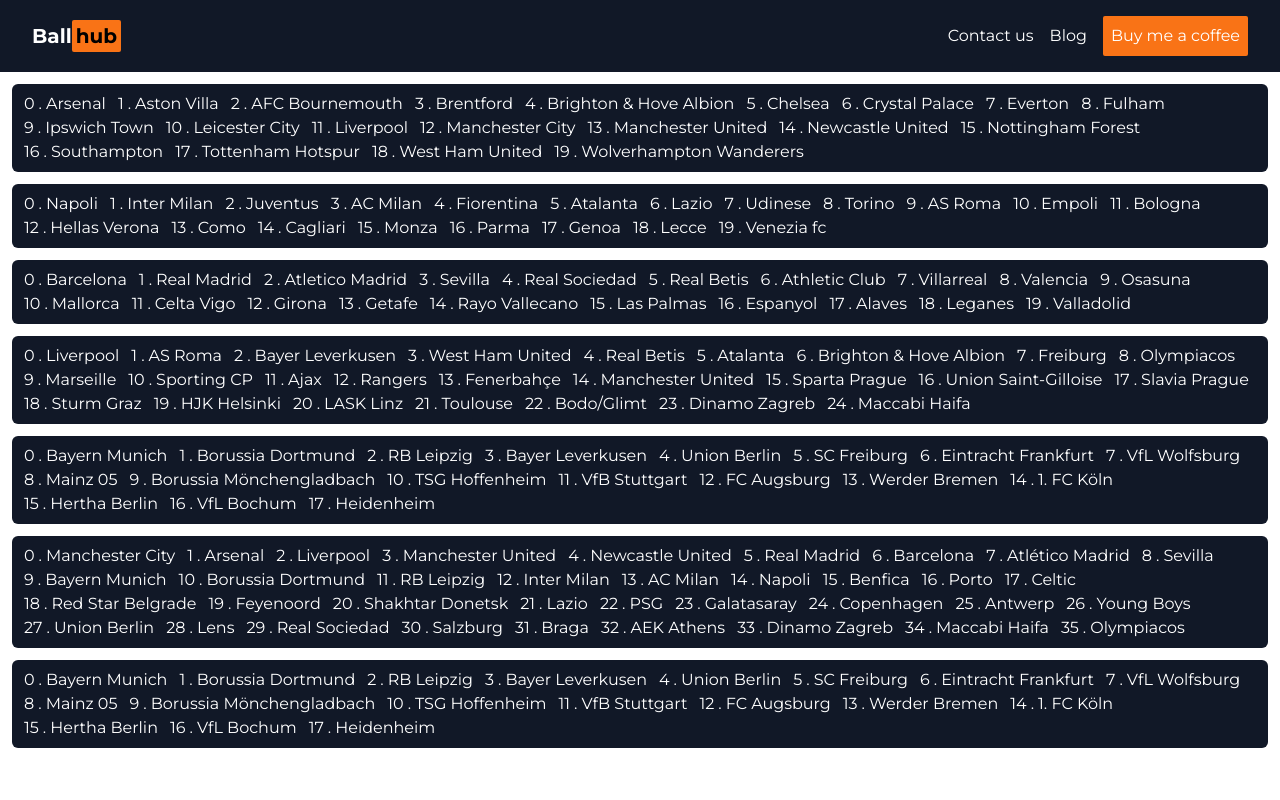
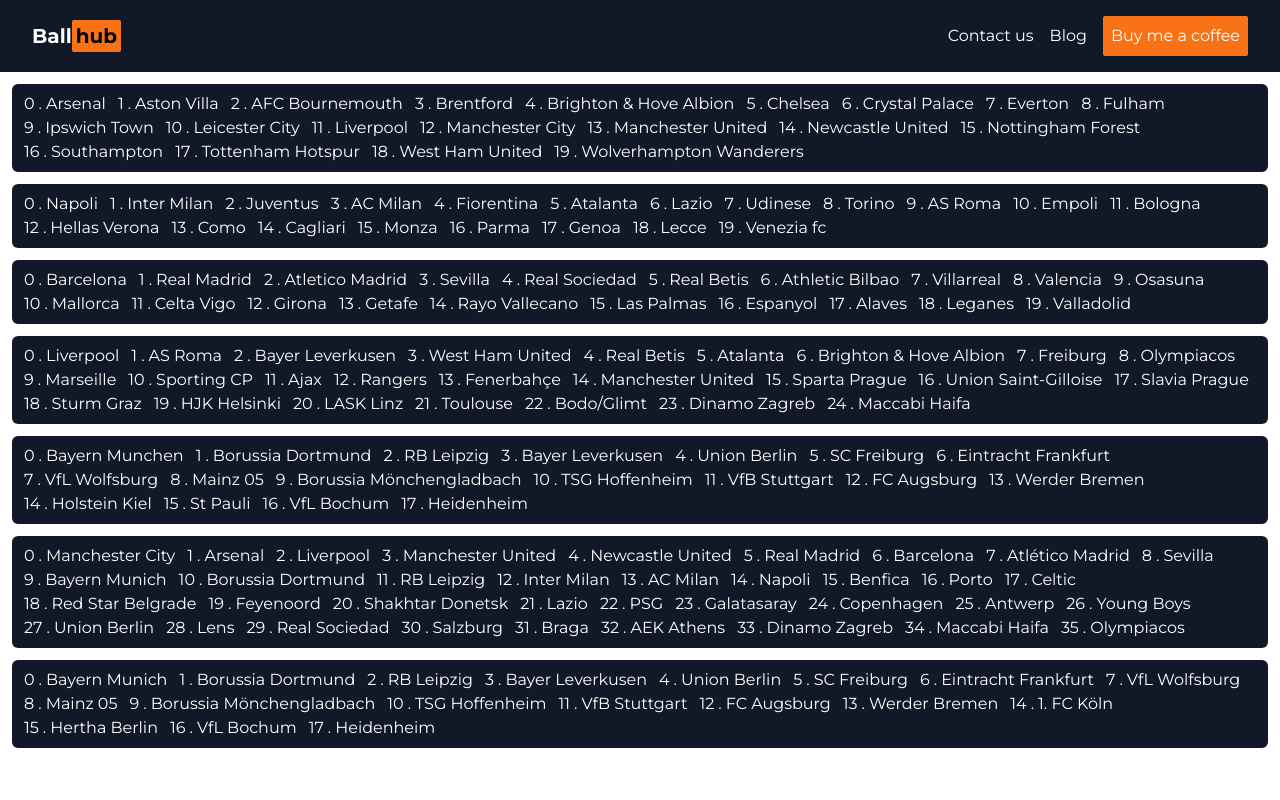
Before and after one commit to Davismeru/live-stream, a React (Vite) app: page /index in a window 1280 px wide. Shown: the top 800 px of the page. Built offline with nearby package versions, Linux system fonts and the light colour scheme.

Commit message:
updated teams

```diff
--- a/public/fixtures.js
+++ b/public/fixtures.js
@@ -110,7 +110,7 @@
   { index: 3, name: "Sevilla", logo: "/logos/sevilla.png" },
   { index: 4, name: "Real Sociedad", logo: "/logos/sociedad.png" },
   { index: 5, name: "Real Betis", logo: "/logos/betis.png" },
-  { index: 6, name: "Athletic Club", logo: "/logos/athletic.png" },
+  { index: 6, name: "Athletic Bilbao", logo: "/logos/athletic.png" },
   { index: 7, name: "Villarreal", logo: "/logos/villarreal.png" },
   { index: 8, name: "Valencia", logo: "/logos/valencia.png" },
   { index: 9, name: "Osasuna", logo: "/logos/osasuna.png" },
@@ -123,7 +123,11 @@
   { index: 16, name: "Espanyol", logo: "/logos/espanyol.png" },
   { index: 17, name: "Alaves", logo: "/logos/alaves.png" },
   { index: 18, name: "Leganes", logo: "/logos/leganes.png" },
-  { index: 19, name: "Valladolid", logo: "/logos/valladolid.png" },
+  {
+    index: 19,
+    name: "Valladolid",
+    logo: "https://brandlogos.net/wp-content/uploads/2012/12/real-valladolid-logo-vector.png",
+  },
 ];
 
 // serie A
@@ -210,7 +214,7 @@
   { name: "Ajax", logo: "/logos/ajax.png", index: 11 },
   { name: "Rangers", logo: "/logos/rangers.png", index: 12 },
   { name: "Fenerbahçe", logo: "/logos/fenerbahce.png", index: 13 },
-  { name: "Manchester United", logo: "/logos/manchester.png", index: 14 }, // Added Manchester United
+  { name: "Manchester United", logo: "/logos/manchester.png", index: 14 },
   { name: "Sparta Prague", logo: "/logos/sparta.png", index: 15 },
   { name: "Union Saint-Gilloise", logo: "/logos/union.png", index: 16 },
   { name: "Slavia Prague", logo: "/logos/slavia.png", index: 17 },
@@ -225,7 +229,7 @@
 
 // bundesliga
 export const bundesliga_teams = [
-  { name: "Bayern Munich", logo: "/logos/bayern.png", index: 0 },
+  { name: "Bayern Munchen", logo: "/logos/bayern.png", index: 0 },
   { name: "Borussia Dortmund", logo: "/logos/dortmund.png", index: 1 },
   { name: "RB Leipzig", logo: "/logos/leipzig.png", index: 2 },
   { name: "Bayer Leverkusen", logo: "/logos/leverkusen.png", index: 3 },
@@ -239,8 +243,16 @@
   { name: "VfB Stuttgart", logo: "/logos/stuttgart.png", index: 11 },
   { name: "FC Augsburg", logo: "/logos/augsburg.png", index: 12 },
   { name: "Werder Bremen", logo: "/logos/bremen.png", index: 13 },
-  { name: "1. FC Köln", logo: "/logos/koln.png", index: 14 },
-  { name: "Hertha Berlin", logo: "/logos/hertha.png", index: 15 },
+  {
+    name: "Holstein Kiel",
+    logo: "https://brandlogos.net/wp-content/uploads/2013/10/kieler-sv-holstein-vector-logo.png",
+    index: 14,
+  },
+  {
+    name: "St Pauli",
+    logo: "https://brandlogos.net/wp-content/uploads/2013/10/fc-st-pauli-vector-logo.png",
+    index: 15,
+  },
   { name: "VfL Bochum", logo: "/logos/bochum.png", index: 16 },
   { name: "Heidenheim", logo: "/logos/heidenheim.png", index: 17 },
 ];
```
